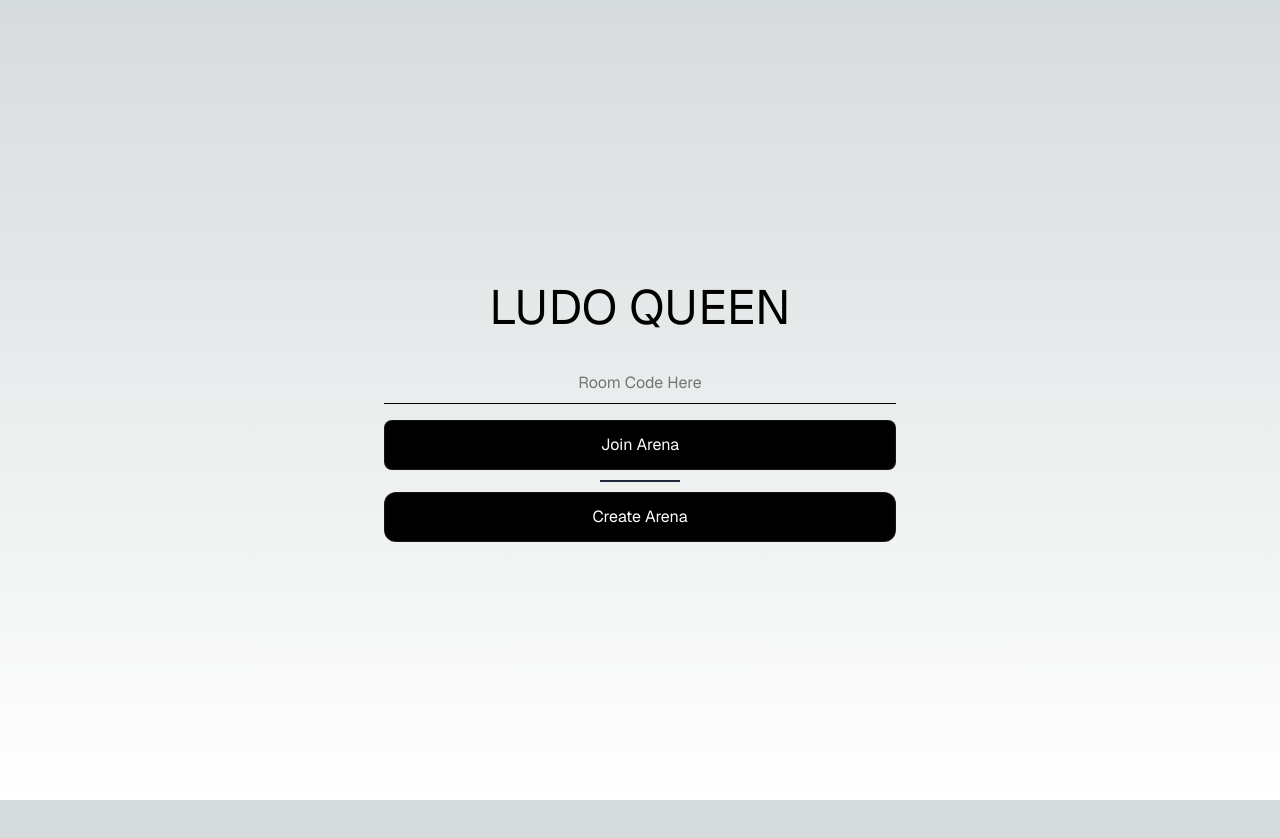
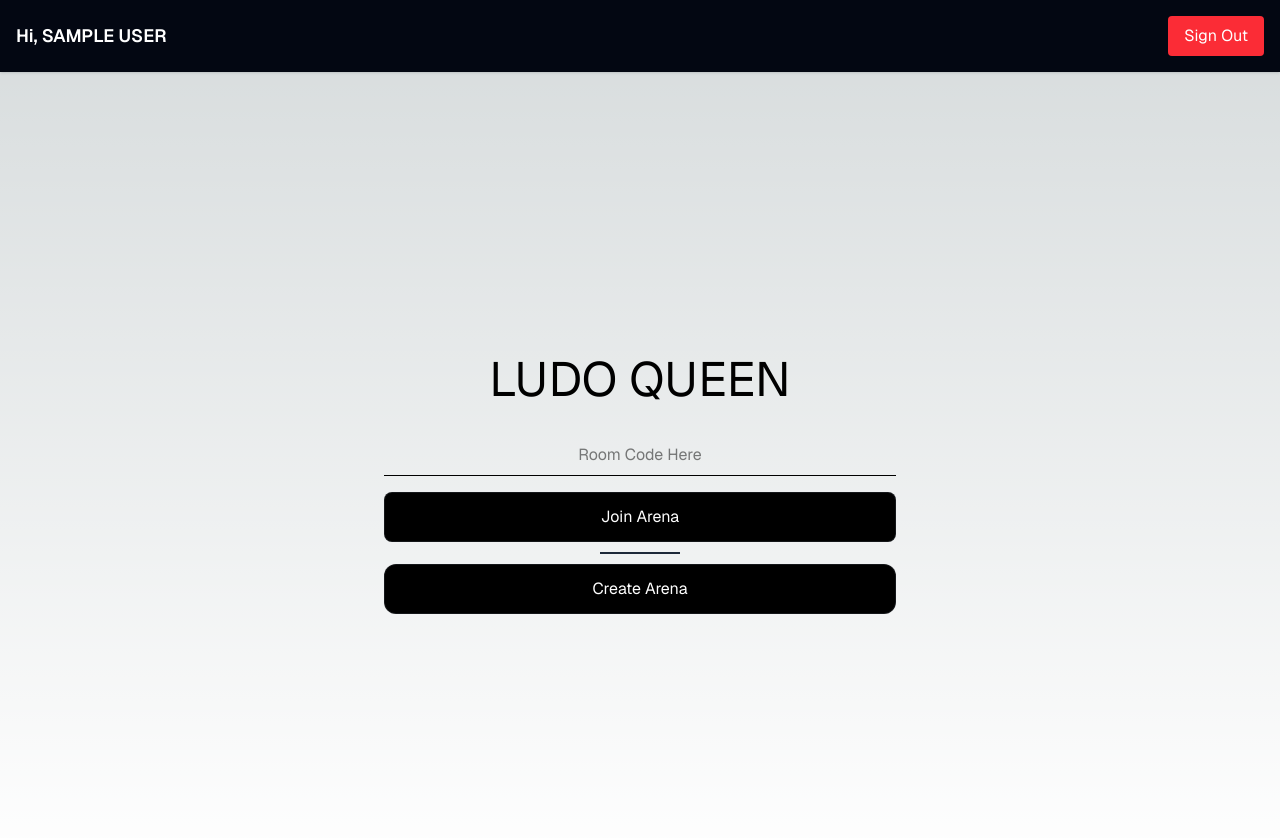
Before and after one commit to theanshumaangupta/Ludo-Queen, a Next.js app in the folder apps/web/: page / in a window 1280 px wide. Shown: the top 838 px of the page. Before the commit the page ends 800 px from the top, so only its background shows below. Built offline with nearby package versions, Linux system fonts and the light colour scheme; no server answers; sample sign-in values are in the browser's storage.

Commit message:
feat: add nav

```diff
--- /dev/null
+++ b/apps/web/Components/Nav.tsx
@@ -0,0 +1,22 @@
+"use client";
+
+import { signOut } from "next-auth/react";
+import { useSession } from "next-auth/react";
+
+export default function Nav() {
+  const { data: session } = useSession();
+
+  if (!session?.user?.name) return null;
+
+  return (
+    <nav className="flex justify-between items-center p-4 bg-gray-950 shadow">
+      <h1 className="text-lg text-white font-semibold">Hi, {(session.user.name).toLocaleUpperCase()}</h1>
+      <button
+        onClick={() => signOut()}
+        className="px-4 py-2 bg-red-500 text-white rounded hover:bg-red-600 transition"
+      >
+        Sign Out
+      </button>
+    </nav>
+  );
+}
--- a/apps/web/app/AuthProtected.tsx
+++ b/apps/web/app/AuthProtected.tsx
@@ -1,6 +1,13 @@
 import { getServerSession } from "next-auth";
+import { redirect } from "next/navigation"; // use this in app directory
 import authConfig from "../auth-config";
-export default async function AuthProtected(params:any) {
-    const session = await getServerSession(authConfig)
 
+export default async function AuthProtected(params: any) {
+  const session = await getServerSession(authConfig);
+
+  if (!session?.user?.name) {
+    redirect("/api/auth/signin"); // or your custom sign-in route
+  }
+
+  return params.children; // allow rendering if session exists
 }
--- a/apps/web/app/page.tsx
+++ b/apps/web/app/page.tsx
@@ -1,7 +1,12 @@
 import Home from "../Components/Home";
+import Nav from "../Components/Nav";
+import AuthProtected from "./AuthProtected";
 
 export default function Page() {
   return (
-    <Home />
+    <AuthProtected>
+      <Nav/>
+      <Home />
+    </AuthProtected>
   );
 }
--- a/apps/web/auth-config.ts
+++ b/apps/web/auth-config.ts
@@ -9,6 +9,7 @@ const authConfig: NextAuthOptions = {
   session: {
     strategy: "jwt", // required to use JWT sessions
   },
+
   callbacks: {
     async redirect({ url, baseUrl }) {
       return baseUrl; // or hardcoded if needed
```
